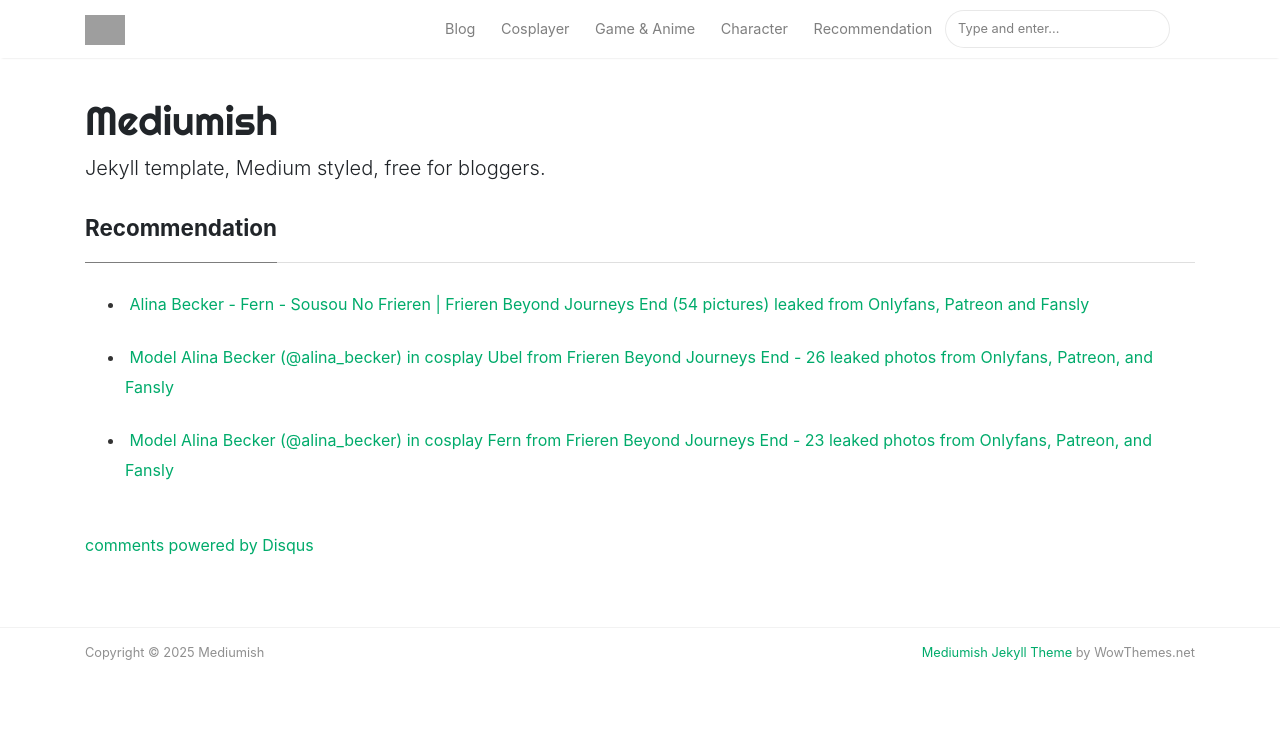
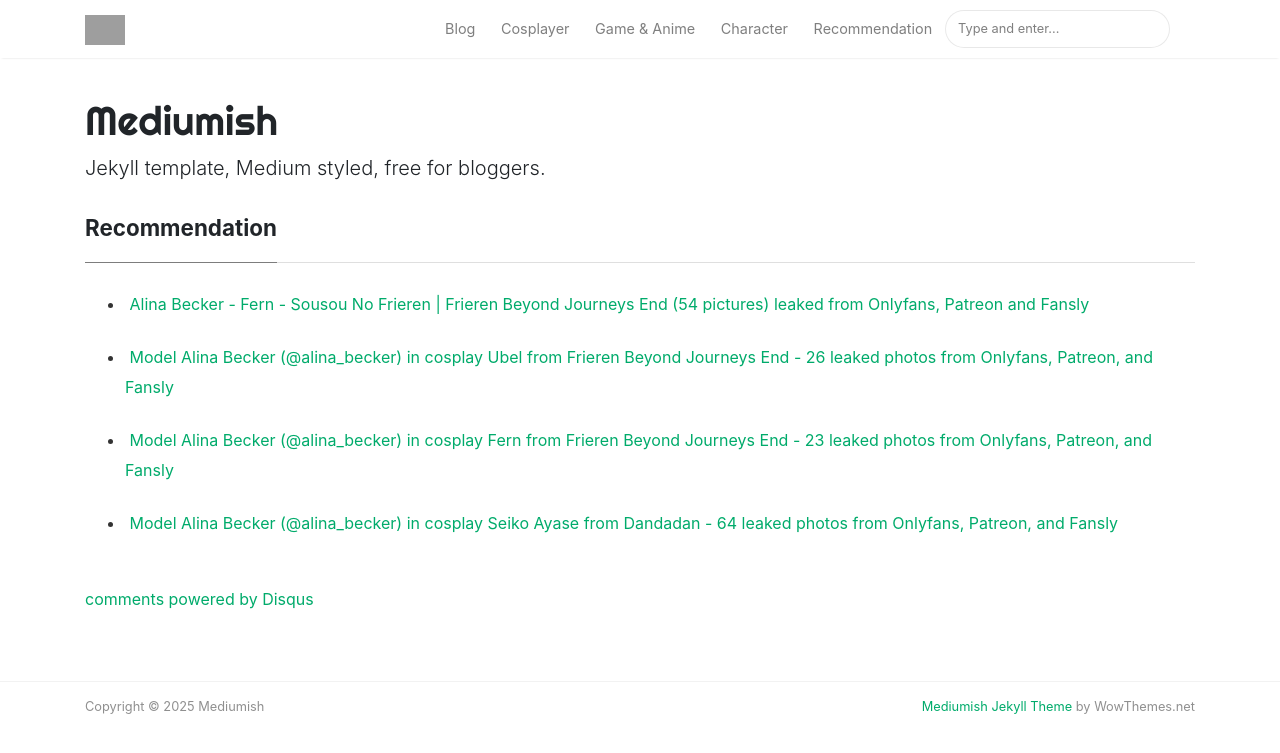
Before and after one commit to yourcosplay/yourcosplay.github.io, a Jekyll site: the page built from _pages/recommendation.md, in a window 1280 px wide. Shown: the top 753 px of the page. Built offline with Jekyll 4.4.1, drawn with Linux system fonts in a browser that asks for light colours; nearby versions of some CDN libraries; comment, search, counter and statistics services are not loaded; grey boxes are pictures that could not be loaded.

Commit message:
Update recommendation.md

```diff
--- a/_pages/recommendation.md
+++ b/_pages/recommendation.md
@@ -10,3 +10,5 @@ comments: true
 <p></p><ul style="text-align: left;"><li>&nbsp;<a href="https://yourcosplay.github.io/model-alina-becker-in-cosplay-ubel-from-frieren-beyond-journeys-end-26-leaked-photos-from-onlyfans-patreon-and-fansly/">Model Alina Becker (@alina_becker) in cosplay Ubel from Frieren Beyond Journeys End - 26 leaked photos from Onlyfans, Patreon, and Fansly</a></li></ul><p></p>
 
 <p></p><ul style="text-align: left;"><li>&nbsp;<a href="https://yourcosplay.github.io/model-alina-becker-in-cosplay-fern-from-frieren-beyond-journeys-end-23-leaked-photos-from-onlyfans-patreon-and-fansly/">Model Alina Becker (@alina_becker) in cosplay Fern from Frieren Beyond Journeys End - 23 leaked photos from Onlyfans, Patreon, and Fansly</a></li></ul><p></p>
+
+<p></p><ul style="text-align: left;"><li>&nbsp;<a href="https://yourcosplay.github.io/model-alina-becker-in-cosplay-seiko-ayase-from-dandadan-64-leaked-photos-from-onlyfans-patreon-and-fansly/">Model Alina Becker (@alina_becker) in cosplay Seiko Ayase from Dandadan - 64 leaked photos from Onlyfans, Patreon, and Fansly</a></li></ul><p></p>
```
